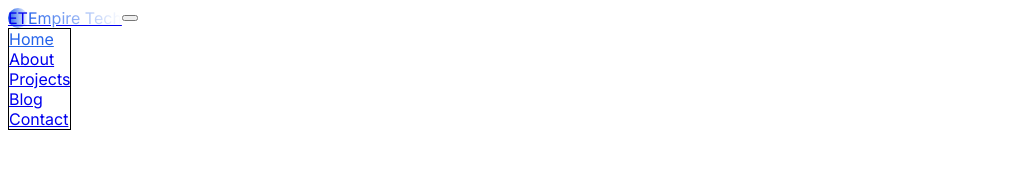
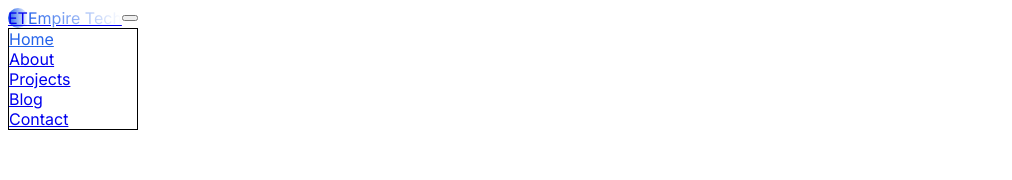
Before and after one commit to efeurhobobullish/empiretech, a Next.js app: page / in a window 1280 px wide. Both pictures are taken after a click on the button "Toggle menu". Shown: the top 180 px of the page, without its empty margins (0-1012 px from the left). Built offline with nearby package versions, Linux system fonts and the light colour scheme.

Commit message:
Update Navigation.tsx

```diff
--- a/app/components/Navigation.tsx
+++ b/app/components/Navigation.tsx
@@ -1,7 +1,6 @@
 'use client';
 
 import { useState, useEffect } from 'react';
-import { motion, AnimatePresence } from 'framer-motion';
 import Link from 'next/link';
 import { usePathname } from 'next/navigation';
 
@@ -27,43 +26,33 @@ export default function Navigation() {
   ];
 
   return (
-    <motion.nav
-      initial={{ y: -100 }}
-      animate={{ y: 0 }}
-      className={`fixed top-0 left-0 right-0 z-50 transition-all duration-300 ${
+    <nav className={`fixed top-0 left-0 right-0 z-50 transition-all duration-500 ${
       scrolled
-          ? 'bg-white/80 dark:bg-gray-900/80 backdrop-blur-md shadow-lg'
-          : 'bg-transparent'
-      }`}
+        ? 'bg-white/90 dark:bg-gray-900/90 backdrop-blur-md shadow-lg py-2'
+        : 'bg-transparent py-4'
+    }`}>
+      <div className="max-w-6xl mx-auto px-6">
+        <div className="flex justify-between items-center">
+          {/* Logo */}
+          <Link
+            href="/"
+            className="flex items-center space-x-2 group"
           >
-      <div className="max-w-6xl mx-auto px-6">
-        <div className="flex justify-between items-center py-4">
-          {/* Logo */}
-          <motion.div
-            whileHover={{ scale: 1.05 }}
-            whileTap={{ scale: 0.95 }}
-          >
-            <Link href="/" className="flex items-center space-x-2">
-              <div className="w-8 h-8 bg-gradient-to-r from-[#2563EA] to-purple-600 rounded-full flex items-center justify-center">
+            <div className="w-8 h-8 bg-gradient-to-r from-[#2563EA] to-purple-600 rounded-full flex items-center justify-center transition-transform duration-300 group-hover:scale-110">
               <span className="text-white font-bold text-sm">ET</span>
             </div>
             <span className="text-xl font-bold bg-gradient-to-r from-[#2563EA] to-purple-600 bg-clip-text text-transparent">
               Empire Tech
             </span>
           </Link>
-          </motion.div>
 
           {/* Desktop Navigation */}
           <div className="hidden md:flex items-center space-x-8">
             {navItems.map((item) => (
-              <motion.div
+              <Link
                 key={item.name}
-                whileHover={{ scale: 1.05 }}
-                whileTap={{ scale: 0.95 }}
-              >
-                <Link
                 href={item.path}
-                  className={`relative px-3 py-2 font-medium transition-colors ${
+                className={`relative px-3 py-2 font-medium transition-all duration-300 hover:scale-105 ${
                   pathname === item.path
                     ? 'text-[#2563EA] dark:text-blue-400'
                     : 'text-gray-600 dark:text-gray-300 hover:text-[#2563EA] dark:hover:text-blue-400'
@@ -71,76 +60,55 @@ export default function Navigation() {
               >
                 {item.name}
                 {pathname === item.path && (
-                    <motion.div
-                      layoutId="navbar-indicator"
-                      className="absolute bottom-0 left-0 right-0 h-0.5 bg-[#2563EA]"
-                      transition={{ type: "spring", stiffness: 300, damping: 30 }}
-                    />
+                  <div className="absolute bottom-0 left-0 right-0 h-0.5 bg-[#2563EA] rounded-full transition-all duration-300" />
                 )}
               </Link>
-              </motion.div>
             ))}
           </div>
 
           {/* Mobile Menu Button */}
-          <motion.button
-            whileHover={{ scale: 1.05 }}
-            whileTap={{ scale: 0.95 }}
+          <button
             onClick={() => setIsOpen(!isOpen)}
-            className="md:hidden flex flex-col space-y-1.5 p-2"
+            className="md:hidden flex flex-col space-y-1.5 p-2 group"
             aria-label="Toggle menu"
           >
-            <motion.span
-              animate={{ rotate: isOpen ? 45 : 0, y: isOpen ? 8 : 0 }}
-              className="w-6 h-0.5 bg-gray-600 dark:bg-gray-300 block"
-            />
-            <motion.span
-              animate={{ opacity: isOpen ? 0 : 1 }}
-              className="w-6 h-0.5 bg-gray-600 dark:bg-gray-300 block"
-            />
-            <motion.span
-              animate={{ rotate: isOpen ? -45 : 0, y: isOpen ? -8 : 0 }}
-              className="w-6 h-0.5 bg-gray-600 dark:bg-gray-300 block"
-            />
-          </motion.button>
+            <span className={`w-6 h-0.5 bg-gray-600 dark:bg-gray-300 block transition-all duration-300 ${
+              isOpen ? 'rotate-45 translate-y-2' : ''
+            }`} />
+            <span className={`w-6 h-0.5 bg-gray-600 dark:bg-gray-300 block transition-all duration-300 ${
+              isOpen ? 'opacity-0' : 'opacity-100'
+            }`} />
+            <span className={`w-6 h-0.5 bg-gray-600 dark:bg-gray-300 block transition-all duration-300 ${
+              isOpen ? '-rotate-45 -translate-y-2' : ''
+            }`} />
+          </button>
         </div>
 
         {/* Mobile Navigation */}
-        <AnimatePresence>
-          {isOpen && (
-            <motion.div
-              initial={{ opacity: 0, scale: 0.95 }}
-              animate={{ opacity: 1, scale: 1 }}
-              exit={{ opacity: 0, scale: 0.95 }}
-              transition={{ duration: 0.3 }}
-              className="md:hidden absolute top-full left-6 right-6 bg-white/95 dark:bg-gray-900/95 backdrop-blur-lg rounded-2xl shadow-2xl border border-gray-200 dark:border-gray-700 overflow-hidden"
-            >
+        <div className={`md:hidden transition-all duration-500 overflow-hidden ${
+          isOpen ? 'max-h-96 opacity-100 mt-4' : 'max-h-0 opacity-0'
+        }`}>
+          <div className="bg-white/90 dark:bg-gray-900/90 backdrop-blur-lg rounded-2xl shadow-2xl border border-gray-200 dark:border-gray-700 overflow-hidden">
             <div className="py-4">
               {navItems.map((item, index) => (
-                  <motion.div
+                <Link
                   key={item.name}
-                    initial={{ opacity: 0, y: -20 }}
-                    animate={{ opacity: 1, y: 0 }}
-                    transition={{ delay: index * 0.1 }}
-                  >
-                    <Link
                   href={item.path}
                   onClick={() => setIsOpen(false)}
-                      className={`block px-6 py-3 text-lg font-medium transition-colors ${
+                  className={`block px-6 py-3 text-lg font-medium transition-all duration-300 hover:translate-x-2 ${
                     pathname === item.path
                       ? 'text-[#2563EA] dark:text-blue-400 bg-blue-50 dark:bg-blue-900/20'
                       : 'text-gray-600 dark:text-gray-300 hover:text-[#2563EA] dark:hover:text-blue-400 hover:bg-gray-50 dark:hover:bg-gray-800/50'
                   }`}
+                  style={{ transitionDelay: `${index * 100}ms` }}
                 >
                   {item.name}
                 </Link>
-                  </motion.div>
               ))}
             </div>
-            </motion.div>
-          )}
-        </AnimatePresence>
           </div>
-    </motion.nav>
+        </div>
+      </div>
+    </nav>
   );
 }
```
Lines whose indentation alone changed are shown as unchanged.
